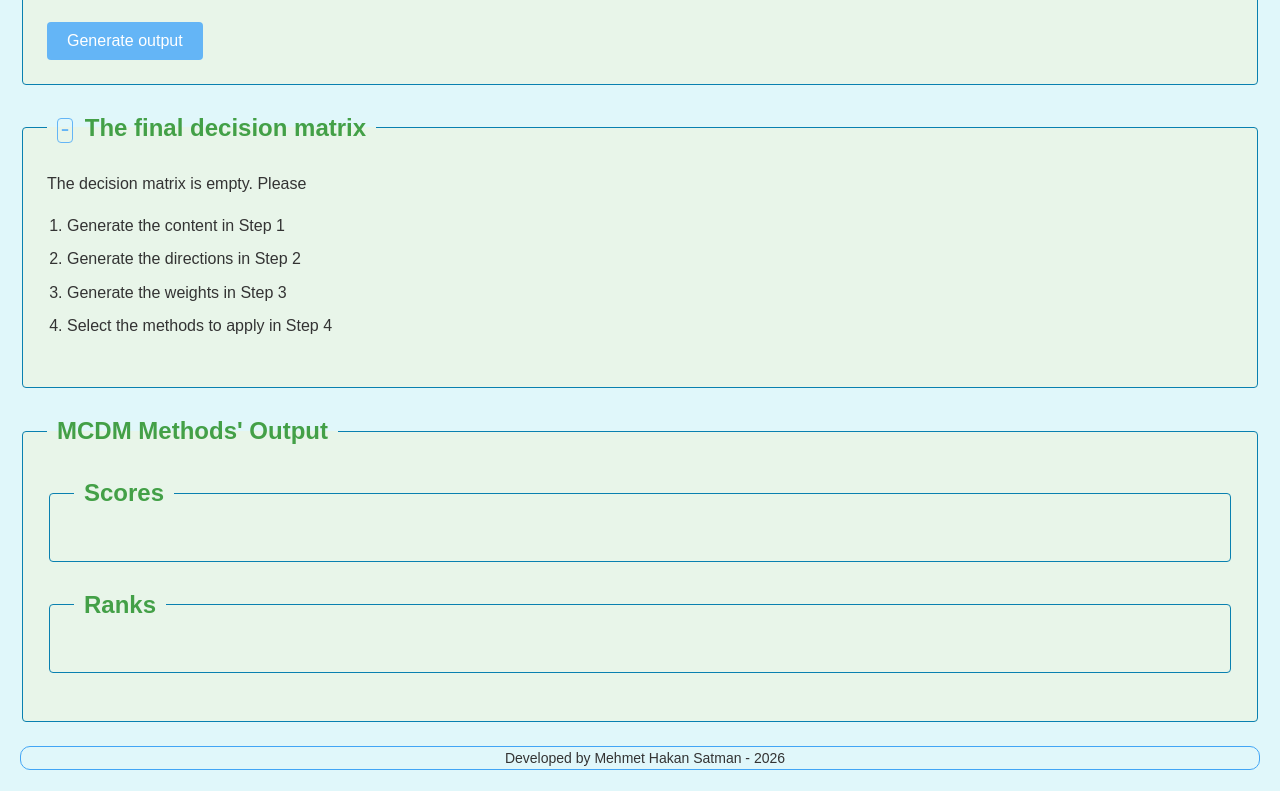
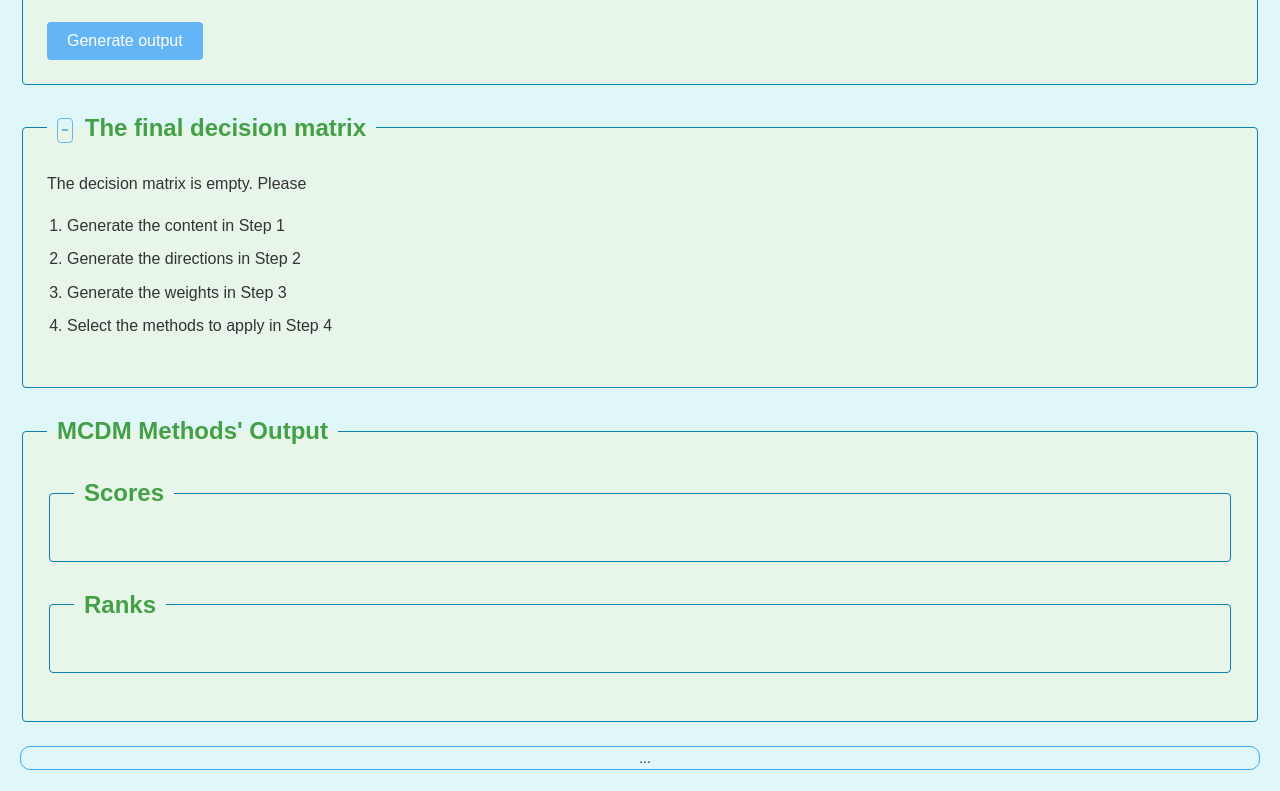
Before and after one commit to jbytecode/mcdm-scalajs, a plain HTML site: page index.html in a window 1280 px wide. Shown: the part 1863-2654 px from the top of the page. Drawn offline with Linux system fonts and the light colour scheme; a script that the page names is missing.

```diff
--- a/index.html
+++ b/index.html
@@ -259,7 +259,7 @@ A3,0.1, 0.2, 0.3, 0.4, 0.5
     </fieldset>
 
     <footer style="text-align: center; margin-top: 20px;">
-        <p>Developed by Mehmet Hakan Satman - 2026</p>
+        <p id="pFullInfo">...</p>
     </footer>
 </body>
 
```
Also changed, not shown: 3 other files.
